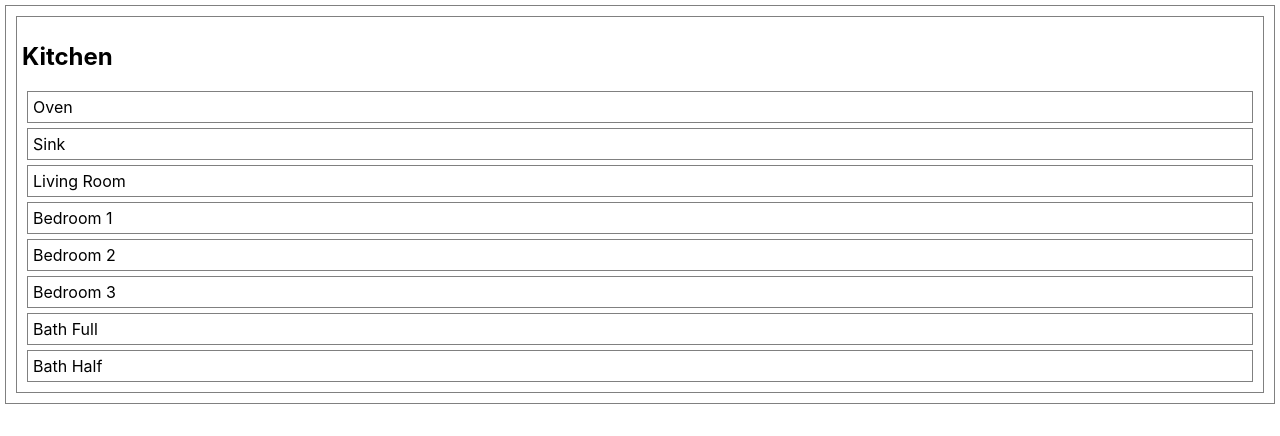
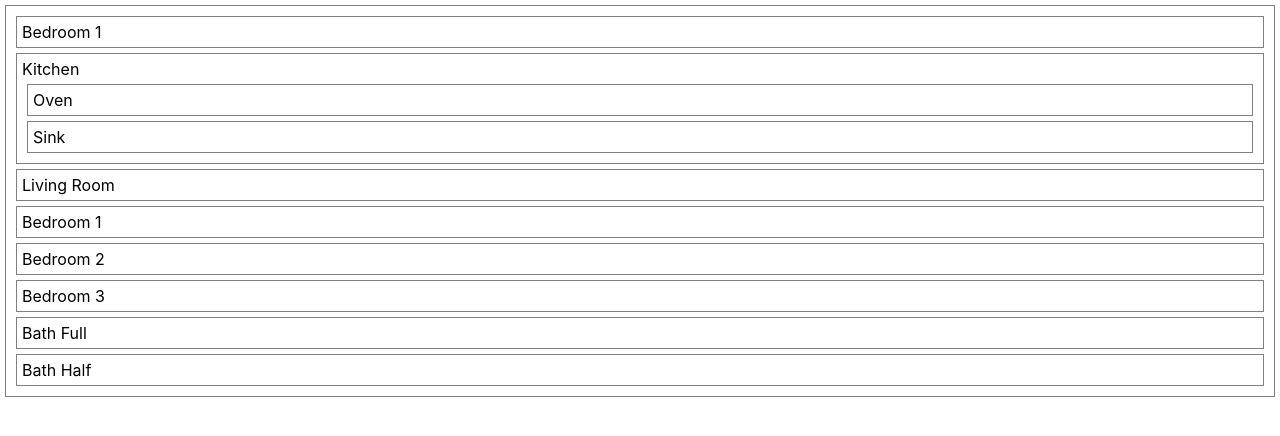
Before and after one commit to haaayd/floorplan-lab, a React (Create React App) app: page / in a window 1280 px wide. Shown: the top 436 px of the page. Built offline with nearby package versions, Linux system fonts and the light colour scheme.

Commit message:
add element span to kitchen

```diff
--- a/src/App.js
+++ b/src/App.js
@@ -4,10 +4,11 @@ import FloorPlan from './FloorPlan'
 
 function App() {
   return (
-    <div>
-      <FloorPlan />
-    </div>
-  );
+    <>
+    <FloorPlan />
+    </>
+
+  )
 }
 
 export default App;
--- a/src/Bedroom.jsx
+++ b/src/Bedroom.jsx
@@ -1,7 +1,7 @@
 const Bedroom = (props) => {
   return (
     <>
-    <div className="bedroom">
+    <div className="bedroom" id={`bed-${props.bedNum}`}>
       Bedroom {props.bedNum}
 
     </div>
--- a/src/FloorPlan.jsx
+++ b/src/FloorPlan.jsx
@@ -7,6 +7,7 @@ import Bath from "./Bath"
 const FloorPlan = () => {
   return (
     <>
+    <Bedroom bedNum={1} />
     <Kitchen />
     <LivingRoom />
     <Bedroom bedNum={1} />
--- a/src/Kitchen.jsx
+++ b/src/Kitchen.jsx
@@ -4,9 +4,11 @@ import Sink from "./Sink"
 const Kitchen = () => {
   return (
     <>
-    <h2>Kitchen</h2>
+    <div className="kitchen">
+    <span>Kitchen</span>
     <Oven />
     <Sink />
+    </div>
 
     </>
   );
```
